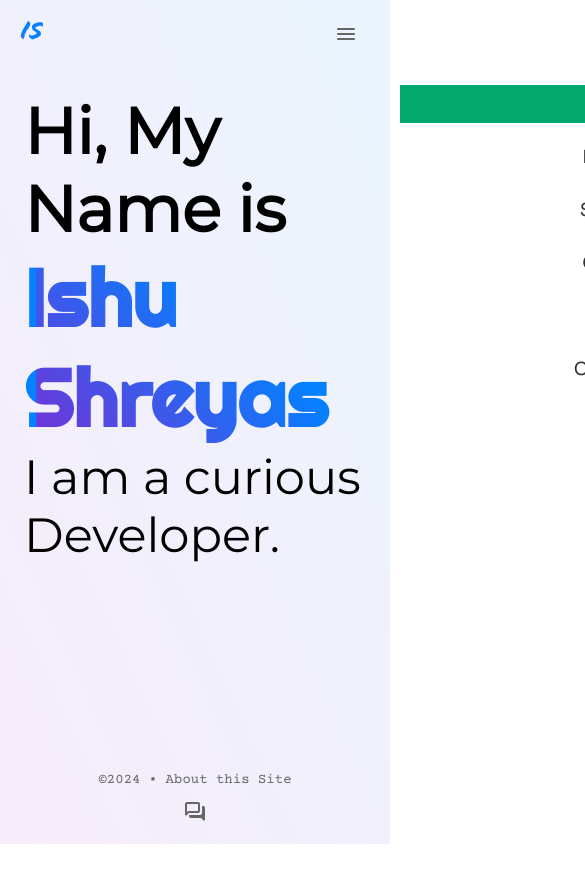
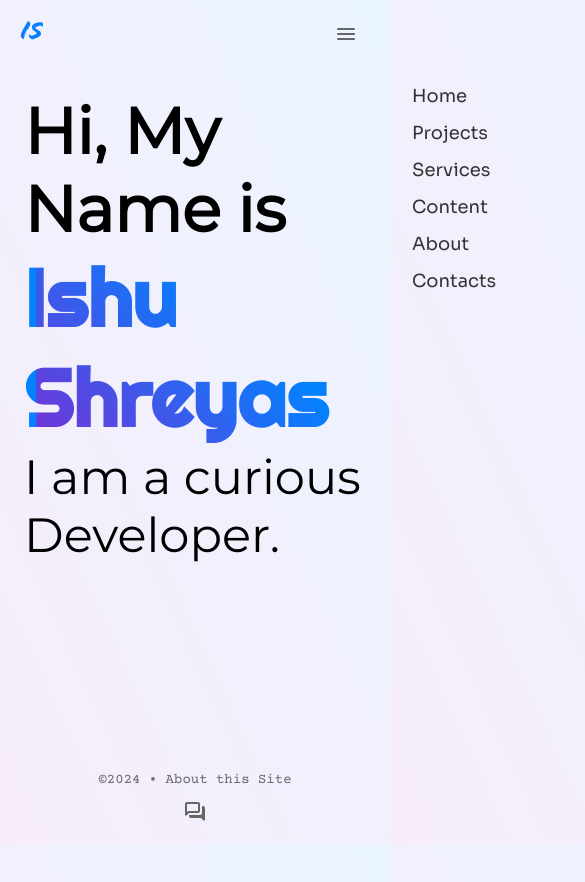
Before and after one commit to ishushreyas/ishushreyas, a React (Vite) app in the folder frontend/: page / in a window 390 px wide. Shown: the top 882 px of the page, 585 px wide, since content can reach past the window. Before the commit the page ends 844 px from the top, so only its background shows below. Built offline with nearby package versions, Linux system fonts and the light colour scheme.

Commit message:
Update Header.css

```diff
--- a/frontend/src/components/styles/Header.css
+++ b/frontend/src/components/styles/Header.css
@@ -45,7 +45,6 @@
   background-color: #04AA6D;
   color: white;
   border-radius: 4px;
-  border-bottom: solid 1px #028a58;
 }
 
 /* Hover effect for active links */
@@ -70,7 +69,7 @@
   /* Hide the navigation by default on mobile */
   .nav {
     display: block;
-    position: fixed;
+    position: absolute; /* Change from fixed to absolute */
     top: 60px;
     right: -290px;
     width: 270px;
@@ -79,6 +78,7 @@
     border-radius: 8px;
     overflow: hidden;
     transition: all ease 0.3s;
+    pointer-events: none; /* Disable interaction when closed */
   }
 
   /* Show the navigation when open */
@@ -87,6 +87,8 @@
     backdrop-filter: saturate(180%) blur(20px);
     background: rgba(0, 0, 0, 0.02);
     z-index: 15;
+    pointer-events: auto; /* Enable interaction when open */
+    position: fixed; /* Fix it only when opened */
   }
 
   /* Style nav items in mobile */
@@ -99,44 +101,4 @@
   .nav ul li {
     margin: 15px 0;
   }
-}
-
-/* Basic styling for the navigation bar */
-nav {
-  overflow: hidden;
-}
-
-/* Remove bullets and padding from the list */
-nav ul {
-  list-style-type: none;
-  margin: 0;
-  padding: 0;
-  overflow: hidden;
-}
-
-/* Style the list items */
-nav ul li {
-  float: right;
-}
-
-/* Style the links inside the list items */
-nav ul li a {
-  display: block;
-  color: #333;
-  text-align: right;
-  padding: 14px 16px;
-  text-decoration: none;
-}
-
-/* Style the active/current link */
-nav ul li a.active {
-  background-color: #04AA6D;
-  color: white;
-}
-
-/* Responsive: stack the links vertically on smaller screens */
-@media screen and (max-width: 600px) {
-  nav ul li {
-    float: none;
-  }
-  }
+    }
```
